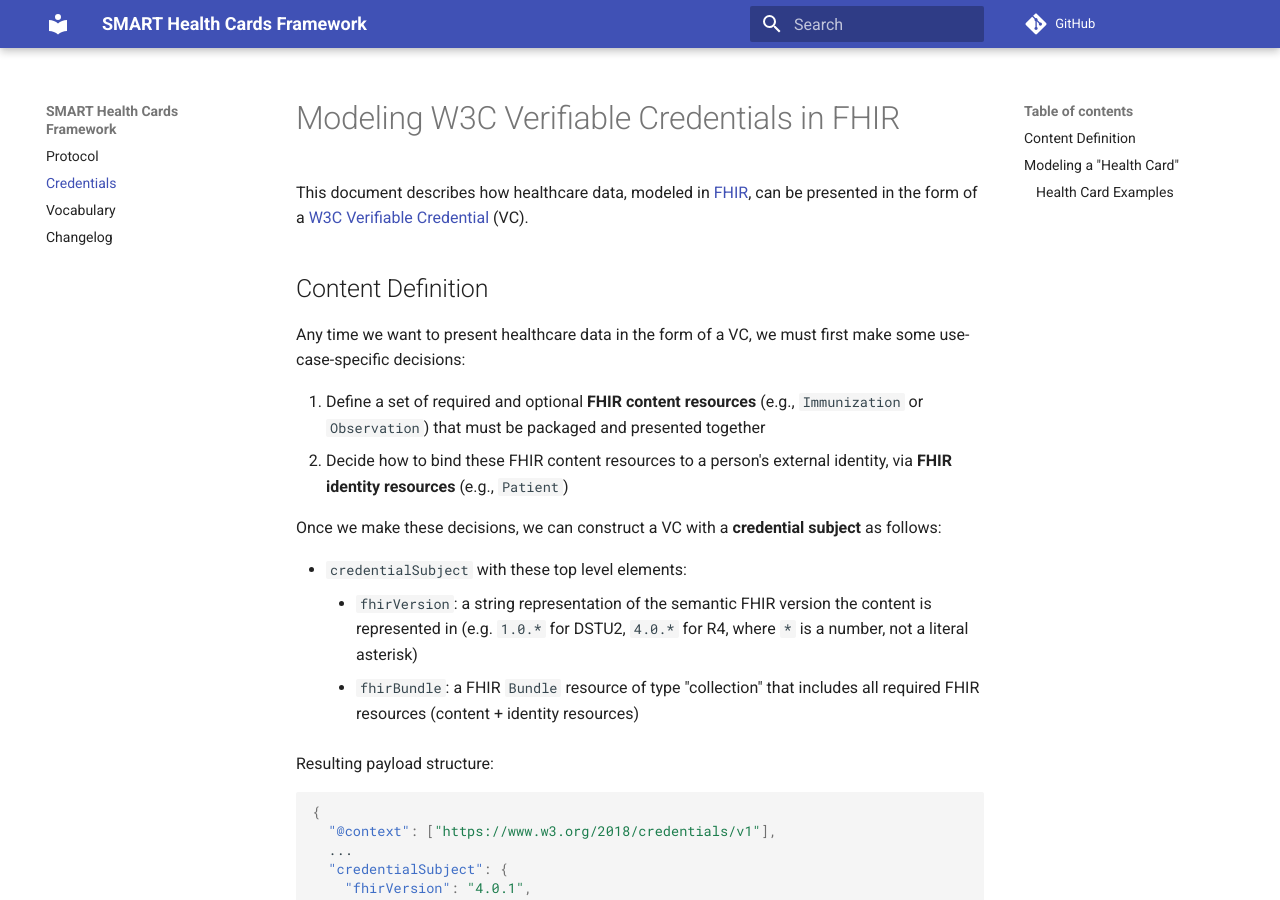
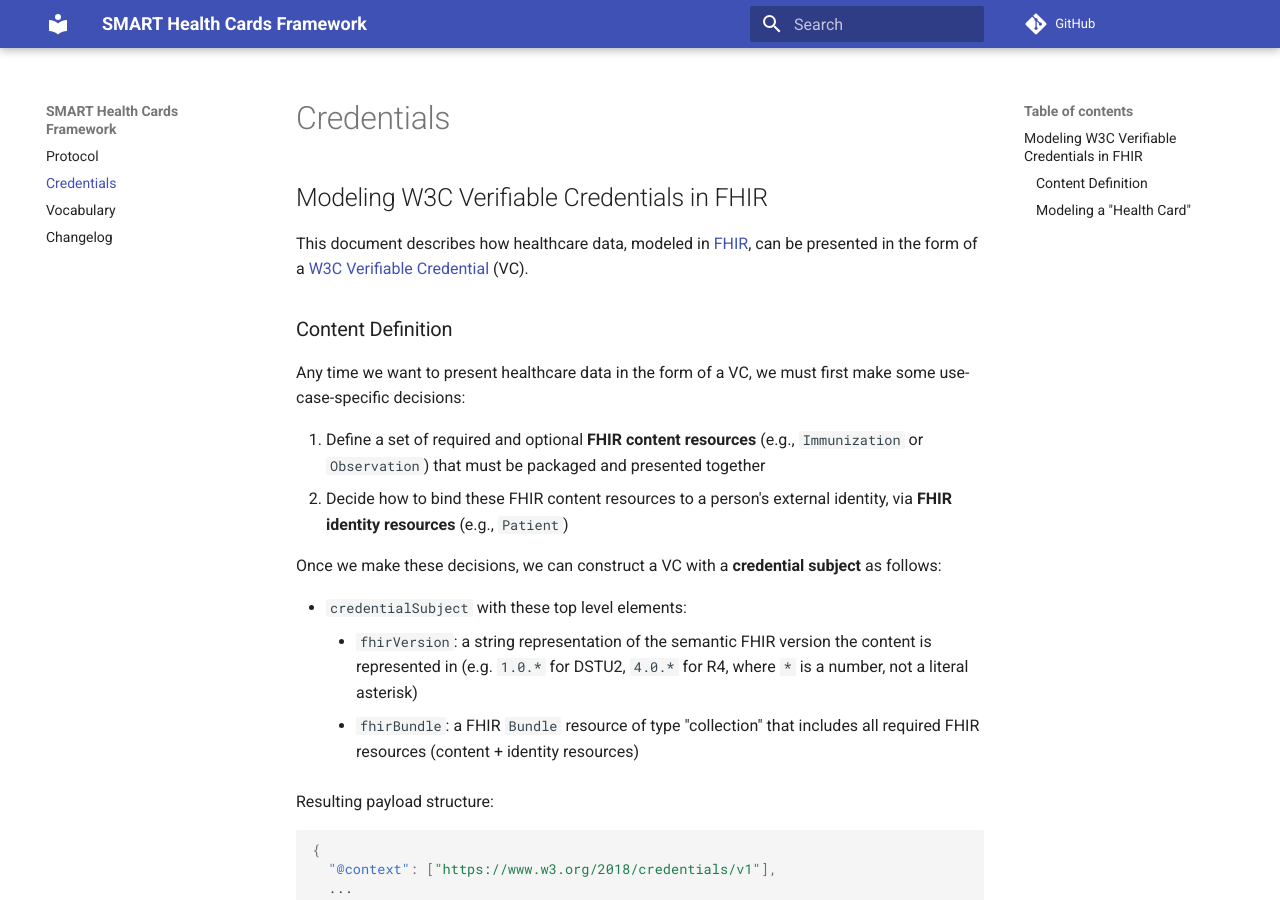
Before and after one commit to smart-on-fhir/health-cards, an MkDocs documentation site: the page built from docs/credential-modeling.md, in a window 1280 px wide and 900 px high. Built offline with MkDocs 1.6.1 and Material for MkDocs 9.7.7, drawn with Linux system fonts in a browser that asks for light colours; comment, search, counter and statistics services are not loaded.

Commit message:
Adjust TOC levels

```diff
--- a/mkdocs.yml
+++ b/mkdocs.yml
@@ -15,6 +15,8 @@ theme:
 markdown_extensions:
   - toc:
       permalink: true
+      baselevel: 2
+      toc_depth: 3
   - admonition:
   - pymdownx.emoji:
       emoji_index: !!python/name:materialx.emoji.twemoji
```
